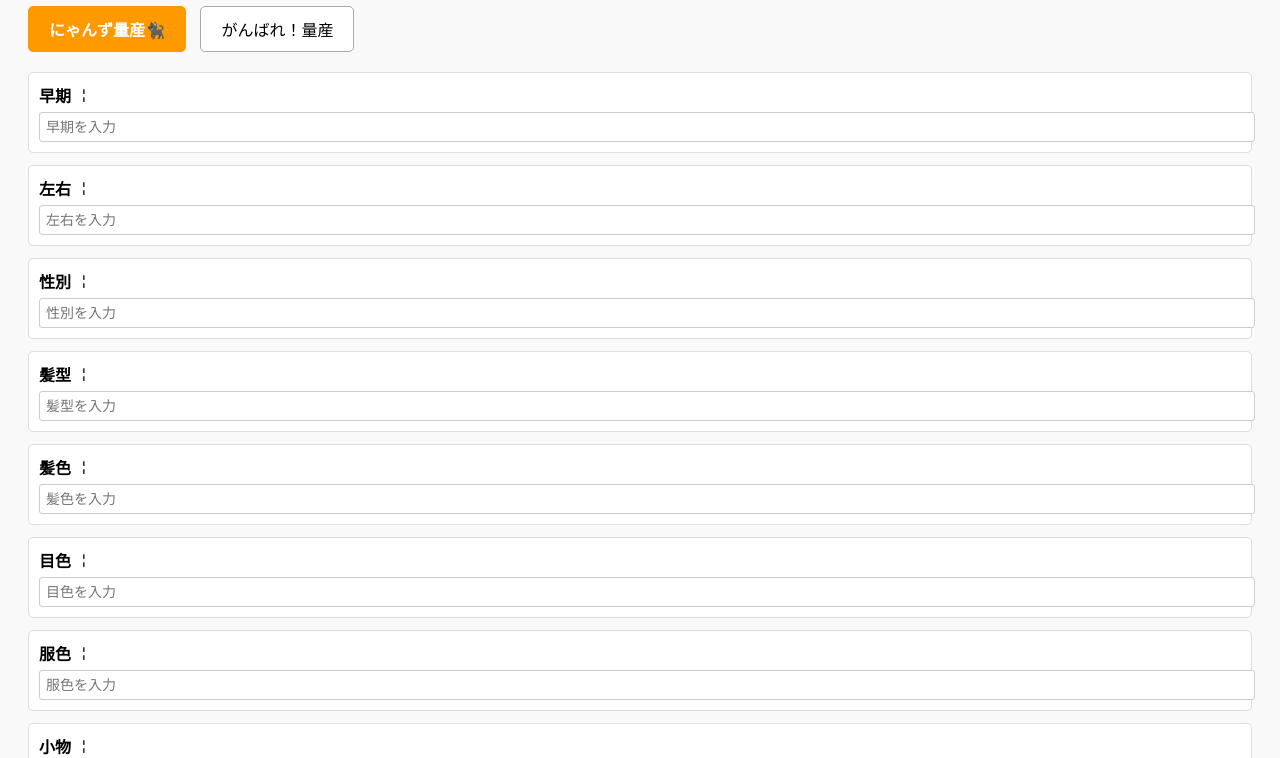
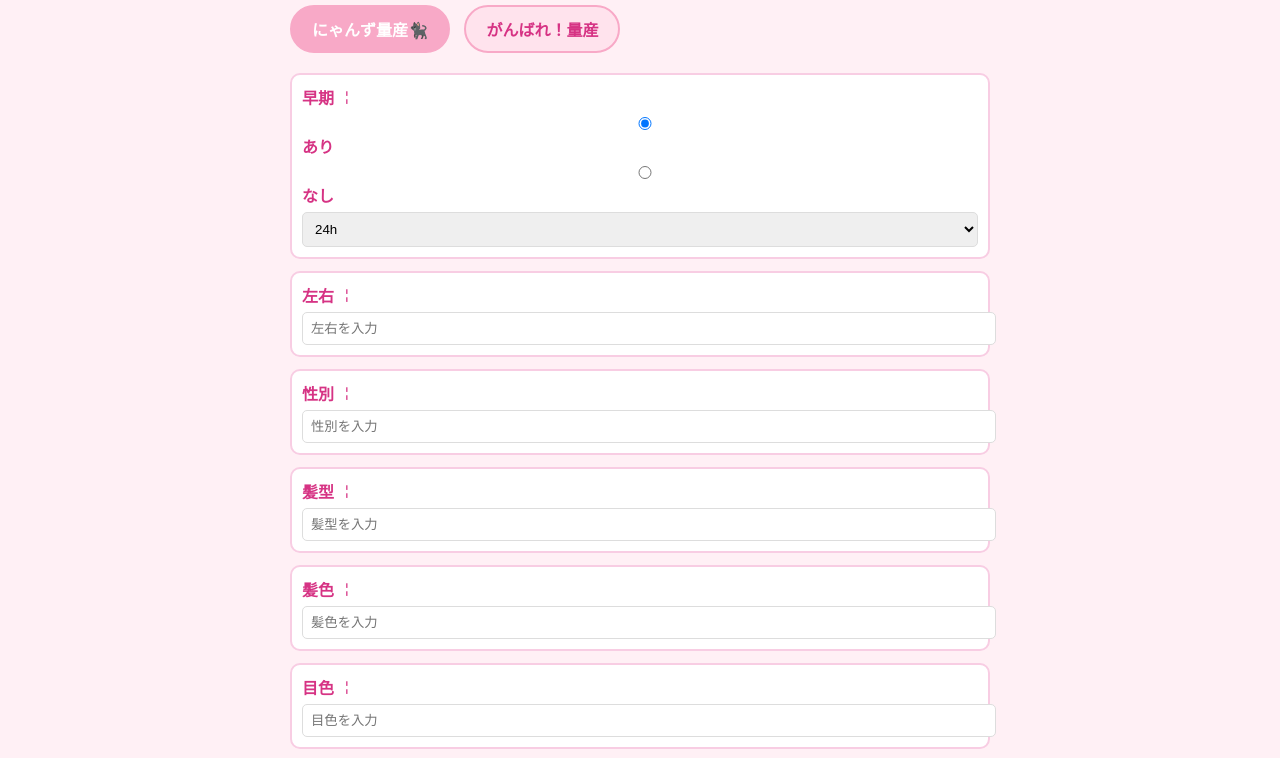
Before and after one commit to nmlyz/vxcqu, a plain HTML site: page index.html in a window 1280 px wide. Shown: the part 97-855 px from the top of the page. Drawn offline with Linux system fonts and the light colour scheme.

Commit message:
update all

```diff
--- a/index.html
+++ b/index.html
@@ -9,7 +9,7 @@
 
 <h2>イラスト依頼テンプレ作成</h2>
 
-<!-- ラジオボタン風の選択ボタン -->
+<!-- 種類の選択 -->
 <div id="typeSelector">
   <label class="select-btn">
     <input type="radio" name="type" value="nyanzu" checked>
@@ -21,20 +21,24 @@
   </label>
 </div>
 
-<!-- 入力欄 -->
+<!-- フォーム -->
 <form id="formArea" class="form-area"></form>
 
 <!-- プレビュー -->
 <h3>テンプレプレビュー</h3>
 <textarea id="templatePreview" readonly></textarea>
 
-<!-- Twitterリンク -->
-<button id="sendButton">Twitterで送信</button>
+<!-- Twitter送信・コピー -->
+<div class="action-area">
+  <button id="sendButton">Twitterで送信</button>
+  <button id="copyButton">テンプレをコピー</button>
+</div>
 
 <script>
   const formArea = document.getElementById('formArea');
   const preview = document.getElementById('templatePreview');
   const sendButton = document.getElementById('sendButton');
+  const copyButton = document.getElementById('copyButton');
 
   const templates = {
     nyanzu: {
@@ -57,34 +61,93 @@
 
   let currentType = 'nyanzu';
 
+  function createEarlyField() {
+    const container = document.createElement('div');
+    container.className = 'input-box';
+
+    const label = document.createElement('label');
+    label.textContent = '早期 ╎ ';
+    container.appendChild(label);
+
+    const yes = document.createElement('label');
+    yes.innerHTML = `<input type="radio" name="early_toggle" value="あり" checked> あり`;
+
+    const no = document.createElement('label');
+    no.innerHTML = `<input type="radio" name="early_toggle" value="なし"> なし`;
+
+    container.appendChild(yes);
+    container.appendChild(no);
+
+    const select = document.createElement('select');
+    select.name = '早期';
+    ['24h', '3日', '7日'].forEach(opt => {
+      const o = document.createElement('option');
+      o.value = opt;
+      o.textContent = opt;
+      select.appendChild(o);
+    });
+    select.className = 'early-options';
+    container.appendChild(select);
+
+    // 切り替え処理
+    container.querySelectorAll('input[name="early_toggle"]').forEach(radio => {
+      radio.addEventListener('change', () => {
+        select.disabled = radio.value !== 'あり';
+        updatePreview();
+      });
+    });
+
+    return container;
+  }
+
   function renderForm() {
     const template = templates[currentType];
     formArea.innerHTML = '';
+
     template.fields.forEach(field => {
-      const fieldBox = document.createElement('div');
-      fieldBox.className = 'input-box';
+      if (field.startsWith('早期')) {
+        formArea.appendChild(createEarlyField());
+        return;
+      }
+
+      const box = document.createElement('div');
+      box.className = 'input-box';
 
       const label = document.createElement('label');
       label.textContent = `${field} ╎ `;
+
       const input = document.createElement('input');
       input.type = 'text';
       input.name = field;
       input.placeholder = `${field}を入力`;
 
-      fieldBox.appendChild(label);
-      fieldBox.appendChild(input);
-      formArea.appendChild(fieldBox);
+      box.appendChild(label);
+      box.appendChild(input);
+      formArea.appendChild(box);
     });
+
     updatePreview();
   }
 
   function updatePreview() {
     const template = templates[currentType];
-    const inputs = formArea.querySelectorAll('input');
+    const inputs = formArea.querySelectorAll('input[type="text"], select');
     let result = `${template.title}\n`;
+
+    const earlyToggle = document.querySelector('input[name="early_toggle"]:checked');
+    if (earlyToggle) {
+      const earlyValue = earlyToggle.value === 'あり'
+        ? document.querySelector('select[name="早期"]').value
+        : 'なし';
+      result += `早期 ╎ ${earlyValue}\n`;
+    }
+
     inputs.forEach(input => {
-      result += `${input.name} ╎ ${input.value}\n`;
+      if (input.name !== '早期') {
+        result += `${input.name} ╎ ${input.value}\n`;
+      }
     });
+
     result += `\n${template.footer}`;
     preview.value = result;
   }
@@ -100,14 +163,21 @@
   });
 
   formArea.addEventListener('input', updatePreview);
+  formArea.addEventListener('change', updatePreview);
 
   sendButton.addEventListener('click', () => {
     const message = encodeURIComponent(preview.value);
-    const twitterUrl = `https://twitter.com/messages/compose?recipient_id=1892974018548080640&text=${message}`;
-    window.open(twitterUrl, '_blank');
+    const url = `https://twitter.com/messages/compose?recipient_id=1892974018548080640&text=${message}`;
+    window.open(url, '_blank');
   });
 
-  // 初期化
+  copyButton.addEventListener('click', () => {
+    navigator.clipboard.writeText(preview.value);
+    copyButton.textContent = 'コピーしました！';
+    setTimeout(() => (copyButton.textContent = 'テンプレをコピー'), 1500);
+  });
+
+  // 初期
   document.querySelectorAll('.select-btn').forEach(label => {
     label.classList.toggle('selected', label.querySelector('input').checked);
   });
--- a/style.css
+++ b/style.css
@@ -1,43 +1,48 @@
-/* 全体 */
+/* ベース */
 body {
-  font-family: sans-serif;
+  font-family: "Helvetica", sans-serif;
+  background: #fff0f5;
+  color: #444;
   padding: 20px;
-  background: #f9f9f9;
+  max-width: 700px;
+  margin: auto;
 }
 
-/* タイトル下の選択ボタン */
+/* タイトル */
+h2 {
+  color: #d63384;
+  border-bottom: 2px solid #f8cde3;
+  padding-bottom: 5px;
+}
+
+/* ラジオボタン（選択ボタン） */
 #typeSelector {
   margin-bottom: 20px;
 }
 
 .select-btn {
   display: inline-block;
-  border: 1px solid #aaa;
+  border: 2px solid #f8a9c7;
+  background-color: #ffe3ed;
+  color: #d63384;
   padding: 10px 20px;
   margin-right: 10px;
-  border-radius: 5px;
+  border-radius: 30px;
+  font-weight: bold;
   cursor: pointer;
   user-select: none;
-  background-color: white;
-  transition: background-color 0.2s;
 }
 
-.select-btn:hover {
-  background-color: #eee;
+.select-btn.selected {
+  background-color: #f8a9c7;
+  color: white;
 }
 
 .select-btn input[type="radio"] {
   display: none;
 }
 
-.select-btn.selected {
-  background-color: #f90;
-  color: white;
-  font-weight: bold;
-  border-color: #f90;
-}
-
-/* 入力フォーム */
+/* フォーム */
 .form-area {
   display: flex;
   flex-direction: column;
@@ -46,49 +51,58 @@ body {
 }
 
 .input-box {
-  background: white;
-  border: 1px solid #ddd;
-  border-radius: 5px;
+  background: #fff;
+  border: 2px solid #f8cde3;
+  border-radius: 10px;
   padding: 10px;
 }
 
 .input-box label {
   font-weight: bold;
+  color: #d63384;
   display: block;
   margin-bottom: 5px;
 }
 
-.input-box input {
+.input-box input,
+.input-box select {
   width: 100%;
-  padding: 6px;
-  font-size: 14px;
-  border: 1px solid #ccc;
-  border-radius: 3px;
+  padding: 8px;
+  border: 1px solid #ddd;
+  border-radius: 5px;
 }
 
-/* テキストエリアとボタン */
+/* プレビュー */
 textarea {
   width: 100%;
   height: 200px;
   padding: 10px;
+  border: 2px solid #f8cde3;
+  border-radius: 10px;
+  background: #fff;
   font-size: 14px;
-  border: 1px solid #ccc;
-  border-radius: 5px;
-  background: white;
   margin-top: 10px;
+  color: #333;
+}
+
+/* アクション */
+.action-area {
+  margin-top: 15px;
+  display: flex;
+  gap: 10px;
 }
 
 button {
-  display: inline-block;
+  background-color: #d63384;
+  color: white;
   padding: 10px 20px;
-  font-size: 16px;
-  background-color: #1da1f2;
-  color: white;
   border: none;
-  border-radius: 5px;
+  border-radius: 30px;
+  font-size: 14px;
   cursor: pointer;
+  transition: background-color 0.2s;
 }
 
 button:hover {
-  background-color: #0d8ddb;
+  background-color: #c2186a;
 }
```
